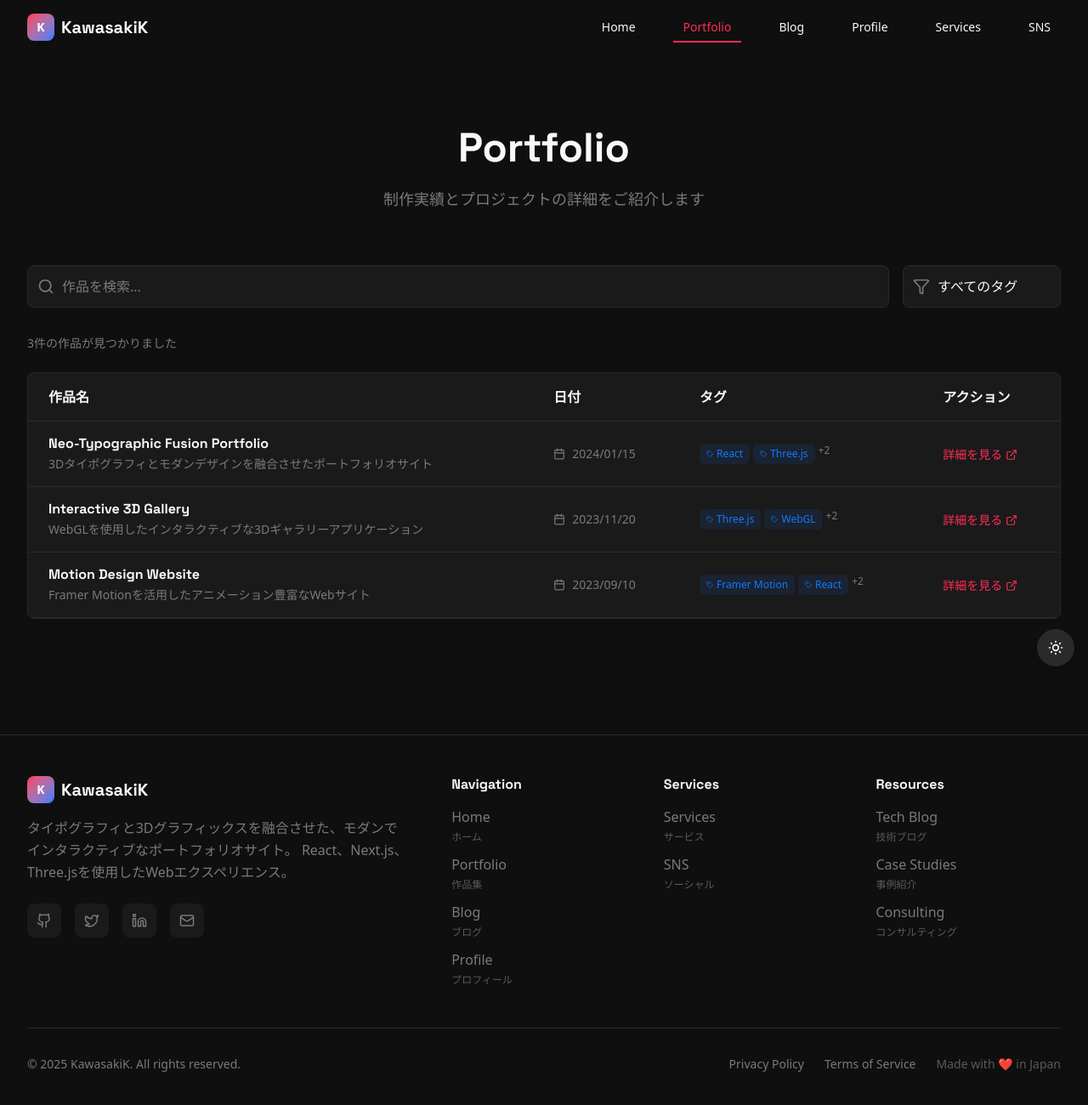
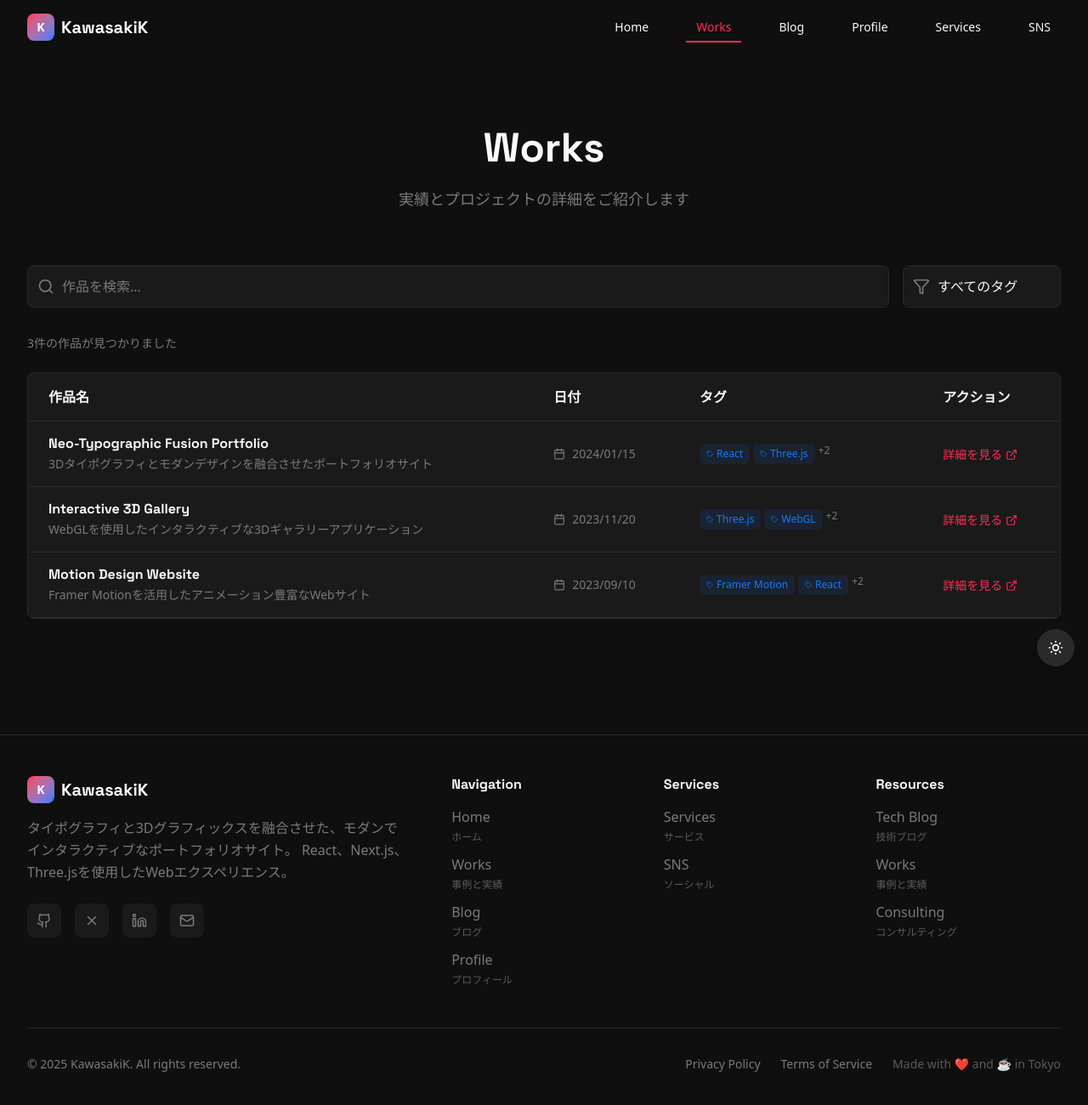
Before and after one commit to YU-Kawasaki-05/Portfolio, a Next.js app: page /portfolio in a window 1280 px wide. Shown: the top 1300 px of the page at 85% size. Built offline with nearby package versions, Linux system fonts and the light colour scheme; a web font is replaced by a local one.

Commit message:
fix: Works ページ文言 & UTF-8 修正 (#portfolio -> Works 帯タイトルなど)

```diff
--- a/src/components/layout/footer.tsx
+++ b/src/components/layout/footer.tsx
@@ -1,10 +1,10 @@
 import React from 'react';
 import Link from 'next/link';
-import { Github, Twitter, Linkedin, Mail, ExternalLink } from 'lucide-react';
+import { Github, X, Linkedin, Mail, ExternalLink } from 'lucide-react';
 
 const socialLinks = [
   { href: 'https://github.com/neo-fusion', icon: Github, label: 'GitHub' },
-  { href: 'https://twitter.com/neo_fusion_dev', icon: Twitter, label: 'Twitter' },
+  { href: 'https://x.com/neo_fusion_dev', icon: X, label: 'X' },
   { href: 'https://linkedin.com/in/neo-fusion', icon: Linkedin, label: 'LinkedIn' },
   { href: 'mailto:contact@neo-fusion.dev', icon: Mail, label: 'Email' },
 ];
@@ -14,7 +14,7 @@ const footerLinks = [
     title: 'Navigation',
     links: [
       { href: '/', label: 'Home', description: 'ホーム' },
-      { href: '/portfolio', label: 'Portfolio', description: '作品集' },
+      { href: '/portfolio', label: 'Works', description: '事例と実績' },
       { href: '/blog', label: 'Blog', description: 'ブログ' },
       { href: '/profile', label: 'Profile', description: 'プロフィール' },
     ],
@@ -30,7 +30,7 @@ const footerLinks = [
     title: 'Resources',
     links: [
       { href: '/blog', label: 'Tech Blog', description: '技術ブログ' },
-      { href: '/portfolio', label: 'Case Studies', description: '事例紹介' },
+      { href: '/portfolio', label: 'Works', description: '事例と実績' },
       { href: '/services', label: 'Consulting', description: 'コンサルティング' },
     ],
   },
@@ -128,7 +128,7 @@ export function Footer() {
                 Terms of Service
               </Link>
               <span className="text-[#5A5A5A]">
-                Made with ❤️ in Japan
+                Made with ❤️ and ☕ in Tokyo
               </span>
             </div>
           </div>
--- a/src/components/layout/header-nav.tsx
+++ b/src/components/layout/header-nav.tsx
@@ -14,7 +14,7 @@ interface NavItem {
 
 const navItems: NavItem[] = [
   { href: '/', label: 'Home', description: 'ホーム' },
-  { href: '/portfolio', label: 'Portfolio', description: '作品集' },
+  { href: '/portfolio', label: 'Works', description: '事例と実績' },
   { href: '/blog', label: 'Blog', description: 'ブログ' },
   { href: '/profile', label: 'Profile', description: 'プロフィール' },
   { href: '/services', label: 'Services', description: 'サービス' },
--- a/src/components/work-table.tsx
+++ b/src/components/work-table.tsx
@@ -63,10 +63,10 @@ export default function WorkTable() {
         {/* ヘッダー */}
         <div className="text-center mb-16">
           <h1 className="text-4xl sm:text-5xl font-bold font-heading text-[#F9F9F9] mb-4">
-            Portfolio
+            Works
           </h1>
           <p className="text-[#7A7A7A] text-lg max-w-2xl mx-auto">
-            制作実績とプロジェクトの詳細をご紹介します
+            実績とプロジェクトの詳細をご紹介します
           </p>
         </div>
 
```
Also changed, not shown: src/app/layout.tsx (line endings or trailing spaces).
